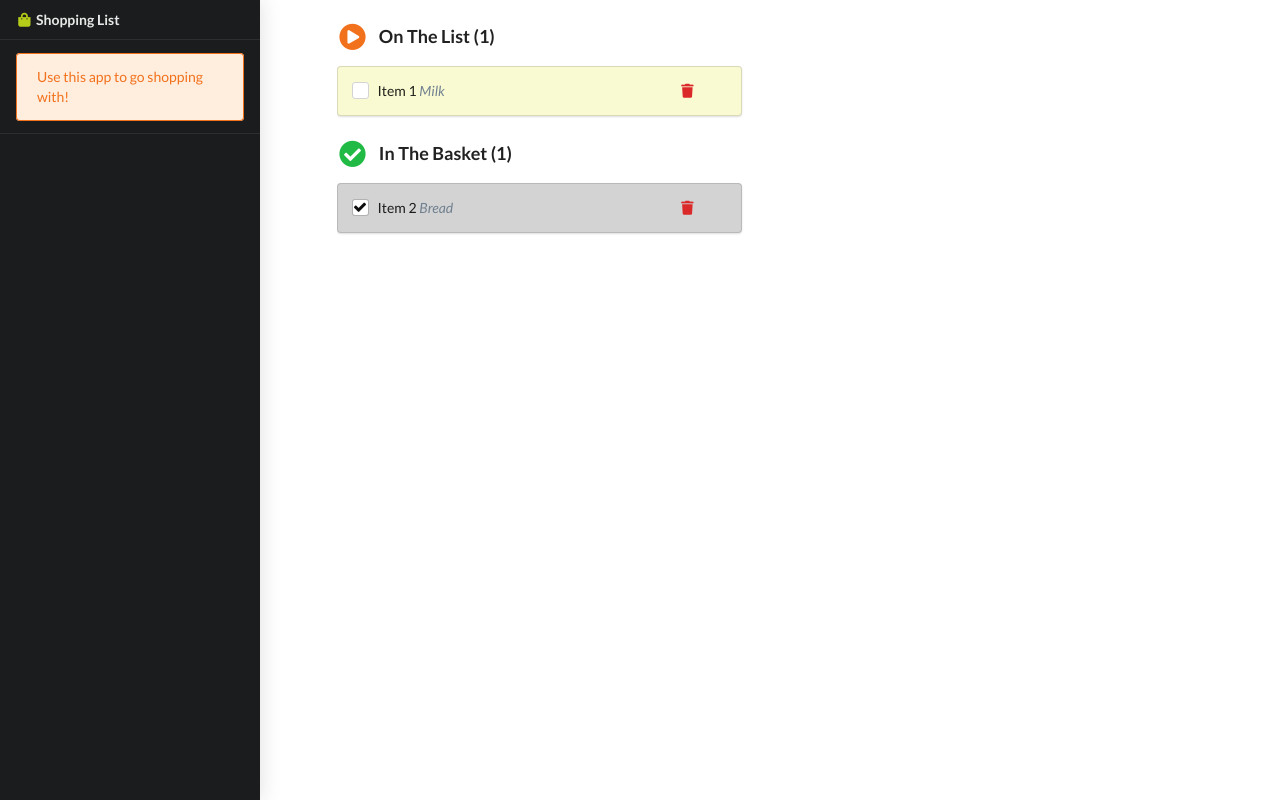
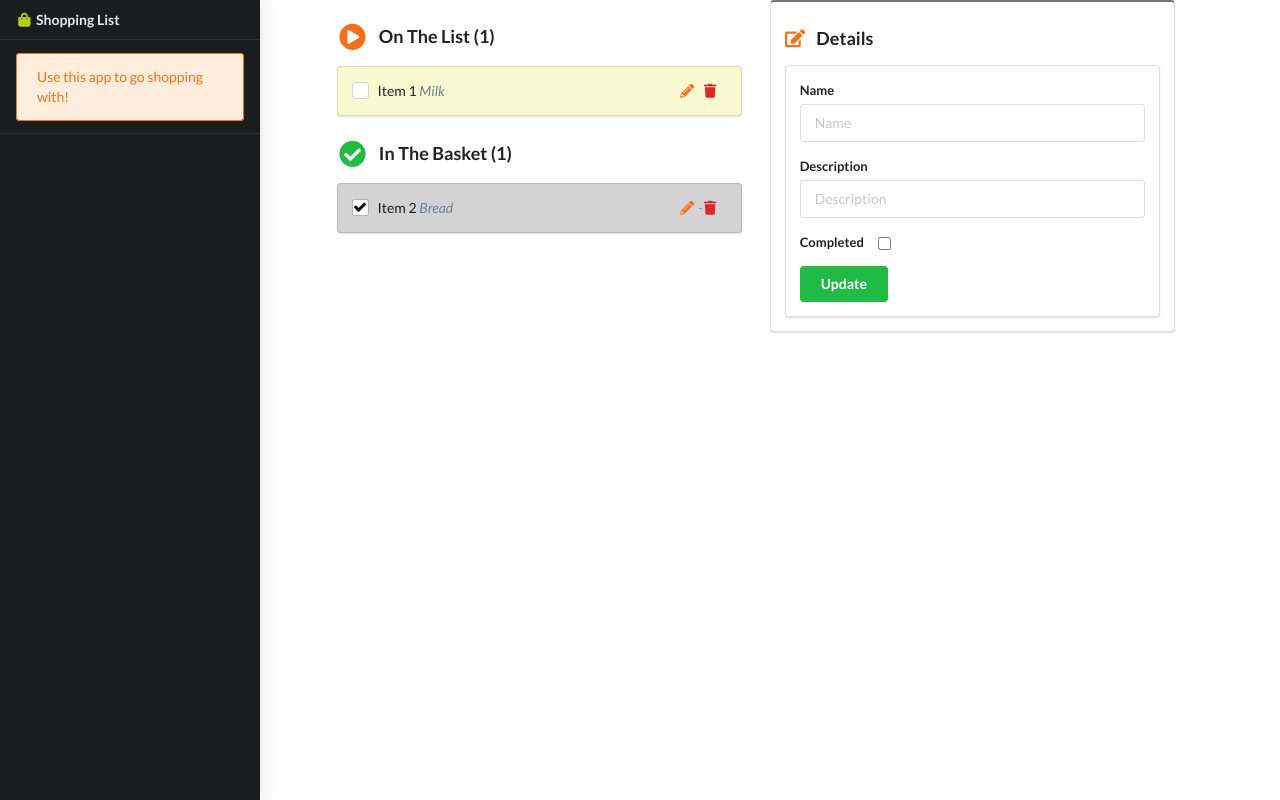
Before and after one commit to vincethewalker2015/shopping-list-with-vue.js, a PHP site: page / in a window 1280 px wide. Run offline with PHP 8.4, Linux system fonts and the light colour scheme.

Commit message:
Created Edit function and Form for editing + creating

```diff
--- a/app.js
+++ b/app.js
@@ -15,7 +15,9 @@ var app = new Vue({
                           </div>
                         </div>
                         <div class="right floated three wide column">
+                          <i class="icon pencil orange" alt="Edit" v-on:click="$parent.editTask($event, task.id)"></i>
                           <i class="icon trash red" alt="Delete" v-on:click="$parent.deleteTask($event, task.id)"></i>
+
                         </div>
                       </div>
                  </div>
@@ -27,6 +29,7 @@ var app = new Vue({
           { id: 1, name: 'Item 1', description: 'Milk', completed: false},
           { id: 2, name: 'Item 2', description: 'Bread', completed: true},
         ],
+        task: {},
         message: 'Hello World'
     },
     computed: {
@@ -48,6 +51,14 @@ var app = new Vue({
           console.log('task toggled');
         }
       },
+      editTask: function(event, id){
+        let task = this.tasks.find(item => item.id == id);
+        if(task) {
+          this.task = { name: task.name, description: task.description, completed: task.completed };
+          console.log('task edited');
+        }
+      },
+
       deleteTask: function(event, id){
         event.stopImmediatePropagation();
 
@@ -60,4 +71,11 @@ var app = new Vue({
         console.log('task deleted');
       }
     }
+
+
 });
+
+
+$('.ui.basic.modal')
+      .modal('show')
+    ;
--- a/index.html
+++ b/index.html
@@ -19,7 +19,7 @@
     <body>
 
         <div id="app" class="pushable">
-            <div class="ui sidebar inverted vertical menu visible fixed left">
+            <div class="ui sidebar inverted vertical menu visible fixed left mobile-friendly">
               <div class="ui logo item">
                  <b><i class="icon shopping bag olive"></i>Shopping List</b>
               </div>
@@ -50,6 +50,37 @@
                    </div>
                 </div>
               <div class="six wide column">
+                <div id="editor" class="details ui raise segment grey">
+                  <div class="ui header grid">
+                    <div class="left nine wide column">
+                      <i class="icon edit orange"></i>Details
+                    </div>
+                    <div class="right floated five wide column">
+
+                    </div>
+                  </div>
+                  <div class="ui segment">
+                    <form class="ui form">
+
+                      <input type="hidden" name="id" v-model="task.id" />
+
+                      <div class="field">
+                        <label>Name</label>
+                        <input type="text" name="name" placeholder="Name" required="true" v-model="task.name" />
+                      </div>
+
+                      <div class="field">
+                        <label>Description</label>
+                        <input type="text" name="description" placeholder="Description" required="true" v-model="task.description" />
+                      </div>
+                      <div class="field inline">
+                        <label>Completed</label>
+                        <input type="checkbox" name="completed" v-model="task.completed" />
+                      </div>
+                      <button class="ui button green" type="submit">Update</button>
+                    </form>
+                  </div>
+                </div>
               </div>
              </div>
            </div>
```
Also changed, not shown: style.css (+18 -0 lines).
